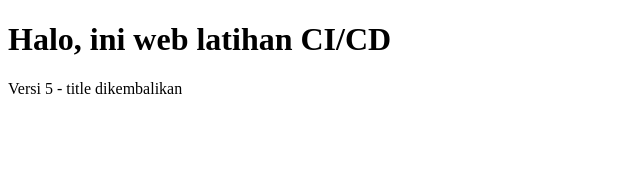
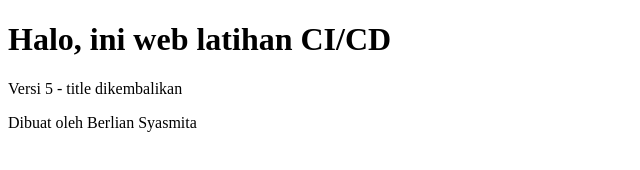
Before and after one commit to berliansyasmita-hue/latihan-cicd, a plain HTML site: page public/index.html in a window 1280 px wide. Shown: the whole page, without its empty margins (0-640 px from the left). Drawn offline with Linux system fonts and the light colour scheme.

Commit message:
Mini challenge: tambah footer Berlian Syasmita

```diff
--- a/public/index.html
+++ b/public/index.html
@@ -6,5 +6,6 @@
 <body>
   <h1>Halo, ini web latihan CI/CD</h1>
   <p>Versi 5 - title dikembalikan</p>
+  <footer>Dibuat oleh Berlian Syasmita</footer>
 </body>
 </html>
```
